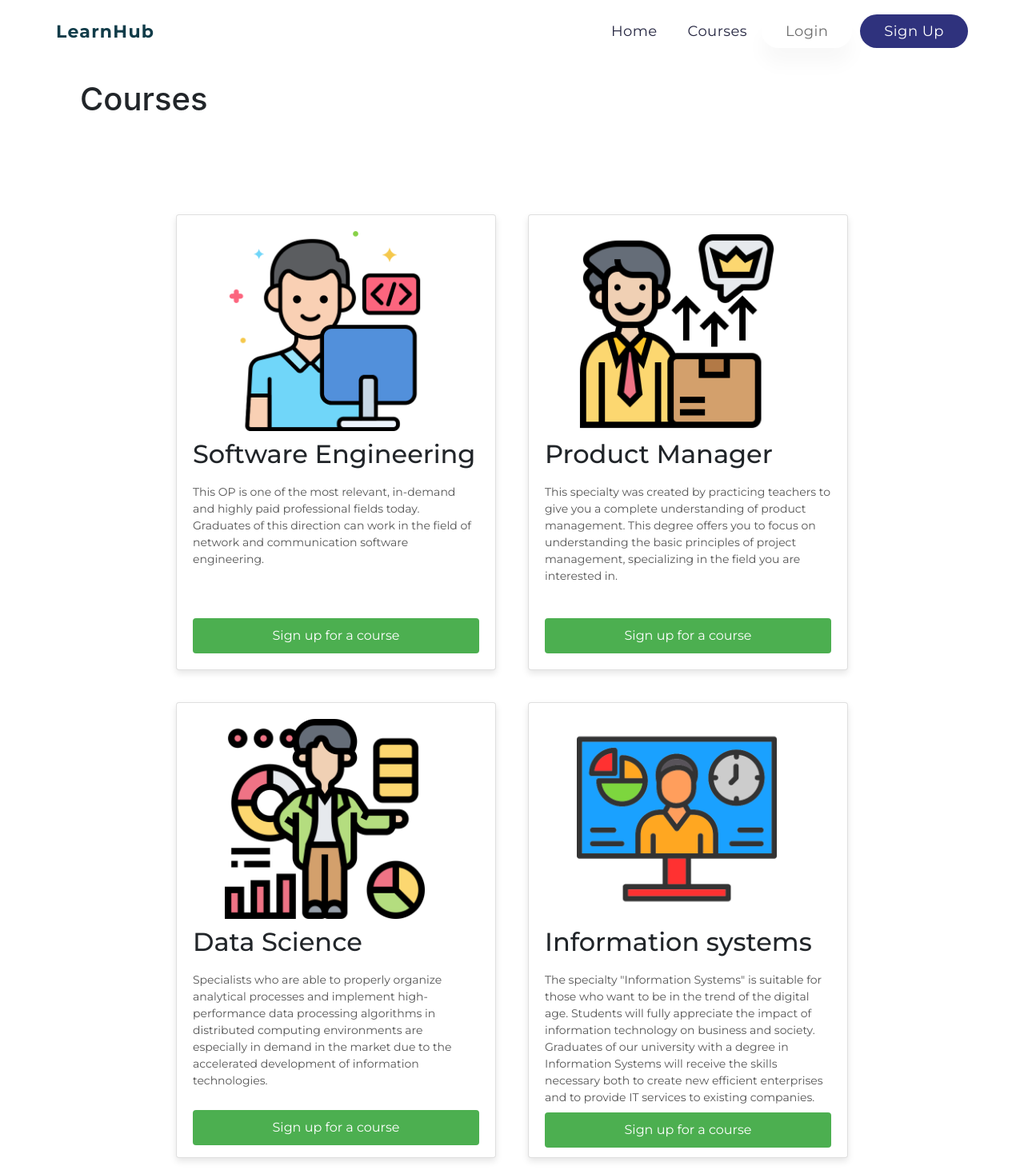
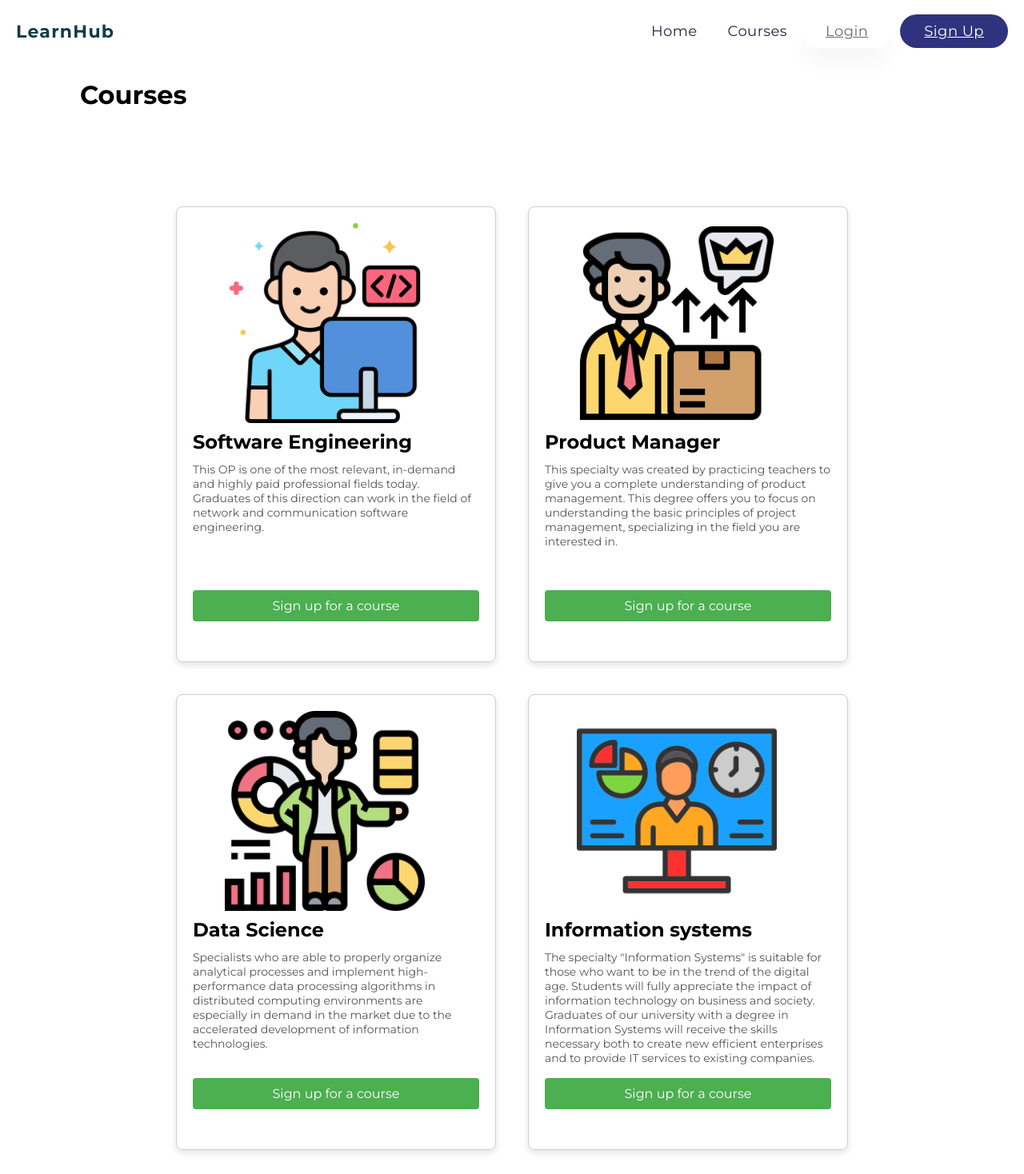
Before and after one commit to Arsen791/startup, a Django app: page /careers/ in a window 1280 px wide. Shown: the whole page at 80% size. After the commit the page ends 1442 px from the top, so only its background shows below. Run offline with Django 4.2, Linux system fonts and the light colour scheme; data comes from the database, SQL or seed files in the repository.

Commit message:
Update base.html

```diff
--- a/templates/base.html
+++ b/templates/base.html
@@ -3,8 +3,6 @@
 <html>
     <head>
         <link href="{% static 'css/style.css' %}" rel="stylesheet" />
-        <link rel="stylesheet" href="https://cdn.jsdelivr.net/npm/bootstrap@4.0.0/dist/css/bootstrap.min.css" integrity="sha384-Gn5384xqQ1aoWXA+058RXPxPg6fy4IWvTNh0E263XmFcJlSAwiGgFAW/dAiS6JXm" crossorigin="anonymous">
-        <link rel="stylesheet" href="https://cdnjs.cloudflare.com/ajax/libs/font-awesome/6.0.0/css/all.min.css">
         <link rel="icon" href="{% static 'public/placeholder.png'%}" type="image/png">
         {% block head %}
         {% endblock %}
```
